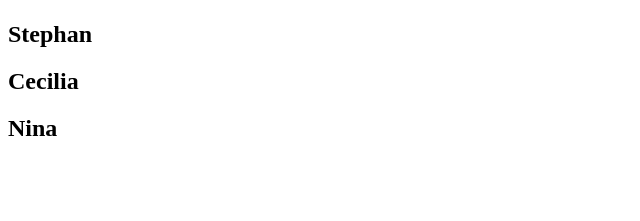
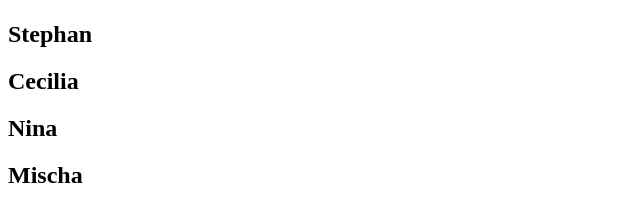
Before and after one commit to Cmoonie/sandbox, a plain HTML site: page index.html in a window 1280 px wide. Shown: the part 59-280 px from the top of the page, without its empty margins (0-640 px from the left). Drawn offline with Linux system fonts and the light colour scheme.

Commit message:
added Mischa to htmlpage

```diff
--- a/index.html
+++ b/index.html
@@ -9,5 +9,6 @@
 <h2>Stephan</h2>
 <h2>Cecilia</h2>
 <h2>Nina</h2>
+<h2>Mischa</h2>
 </body>
 </html>
```
